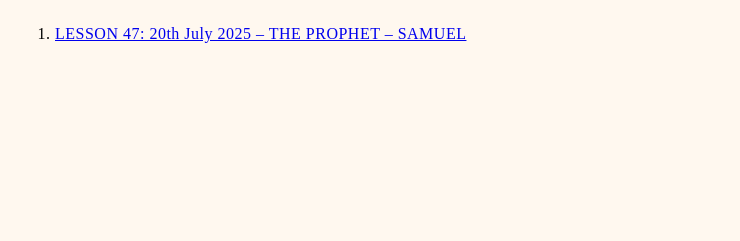
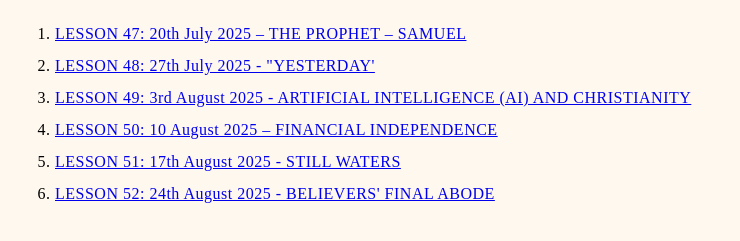
Before and after one commit to Beyondbay/git-test, a plain HTML site: page index.html in a window 1280 px wide. Shown: the part 67-308 px from the top of the page, without its empty margins (0-740 px from the left). Drawn offline with Linux system fonts and the light colour scheme.

Commit message:
added the file for the remaining lesson for the year

```diff
--- a/index.html
+++ b/index.html
@@ -10,6 +10,16 @@
     <h1>RCCG Sunday School</h1>
     <ol>
         <li><nav><a href="content/the_prophet.html">LESSON 47: 20th July 2025 – THE PROPHET – SAMUEL</a></nav>
+
+        <li><nav><a href="content/lesson-48.html">LESSON 48: 27th July 2025 - "YESTERDAY'</a></nav>
+
+        <li><nav><a href="content/lesson-49.html">LESSON 49: 3rd August 2025 - ARTIFICIAL INTELLIGENCE (AI) AND CHRISTIANITY</a></nav>
+
+        <li><nav><a href="content/lesson-50.html">LESSON 50: 10 August 2025 – FINANCIAL INDEPENDENCE</a></nav>
+
+        <li><nav><a href="content/lesson-51.html">LESSON 51: 17th August 2025 - STILL WATERS</a></nav>
+
+        <li><nav><a href="content/lesson-52.html">LESSON 52: 24th August 2025 - BELIEVERS' FINAL ABODE</a></nav>
     </ol>
 </body>
 </html>
```
Also changed, not shown: content/lesson-48.html (added, +11 -0 lines), content/lesson-49.html (added), content/lesson-50.html (added), content/lesson-51.html (added), content/lesson-52.html (added).
